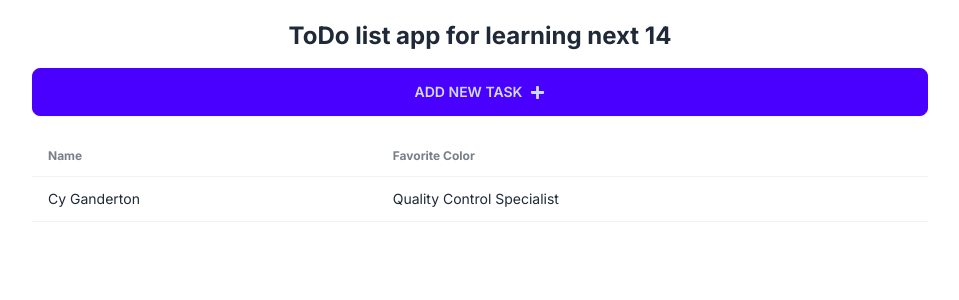
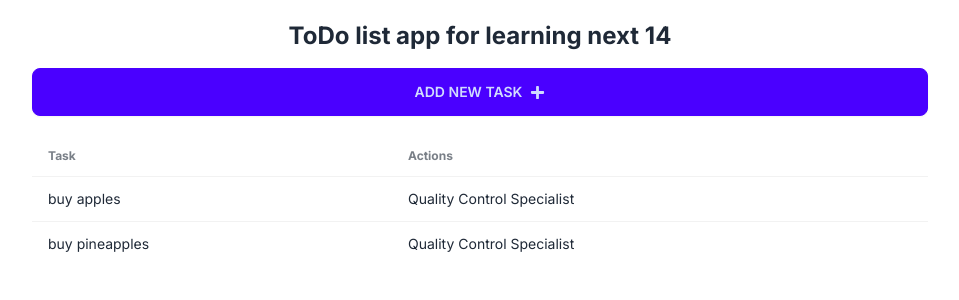
Before and after one commit to Saedddd/TodoApp, a Next.js app: page / in a window 1280 px wide. Shown: the top 300 px of the page, without its empty margins (160-1119 px from the left). Built offline with nearby package versions, Linux system fonts and the light colour scheme; data requests are answered from the project's data file.

Commit message:
Create TaskApi

```diff
--- a/src/app/page.tsx
+++ b/src/app/page.tsx
@@ -1,8 +1,10 @@
 import AddTask from "@/features/AddTask";
 import Tasks from "@/entities/Tasks";
+import { getAllTodos } from "@/shared/api/TaskApi";
 
 
-export default function Home() {
+export default async function Home() {
+  const tasks = await getAllTodos()
   return (
     <main className="max-w-4xl mx-auto mt-4">
 
@@ -12,7 +14,7 @@ export default function Home() {
         </div>
 
         <div className="">
-          <Tasks/>
+          <Tasks tasks = {tasks}/>
         </div>
 
     </main>
--- /dev/null
+++ b/src/entities/Tasks/types/index.ts
@@ -0,0 +1,5 @@
+import { ITask } from "@/shared/api/types";
+
+export interface TodoListProps {
+    tasks: ITask[];
+}
--- a/src/entities/Tasks/ui/Tasks.tsx
+++ b/src/entities/Tasks/ui/Tasks.tsx
@@ -1,6 +1,7 @@
 import React from 'react'
+import { TodoListProps } from '../types';
 
-const Tasks = () => {
+const Tasks:React.FC<TodoListProps> = ({tasks}) => {
   return (
     <div>
         <div className="overflow-x-auto">
@@ -8,16 +9,18 @@ const Tasks = () => {
                 {/* head */}
                 <thead>
                     <tr>
-                        <th>Name</th>
-                        <th>Favorite Color</th>
+                        <th>Task</th>
+                        <th>Actions</th>
                     </tr>
                 </thead>
                 <tbody>
                 {/* row 1 */}
-                    <tr>
-                        <td>Cy Ganderton</td>
+                {tasks.map(tasks =>(
+                    <tr key={tasks.id}>
+                        <td>{tasks.text}</td>
                         <td>Quality Control Specialist</td>
                     </tr>
+                ))}
                 </tbody>
             </table>
         </div>
--- /dev/null
+++ b/src/shared/api/TaskApi.ts
@@ -0,0 +1,10 @@
+import { ITask } from "./types";
+
+const baseUrl = 'http://localhost:3001';
+
+
+export const getAllTodos = async (): Promise<ITask[]> =>{
+    const res = await fetch(`${baseUrl}/tasks`);
+    const todos = await res.json();
+    return todos;
+}
--- /dev/null
+++ b/src/shared/api/types/index.ts
@@ -0,0 +1,4 @@
+export interface ITask {
+    id: string,
+    text: string
+}
```
